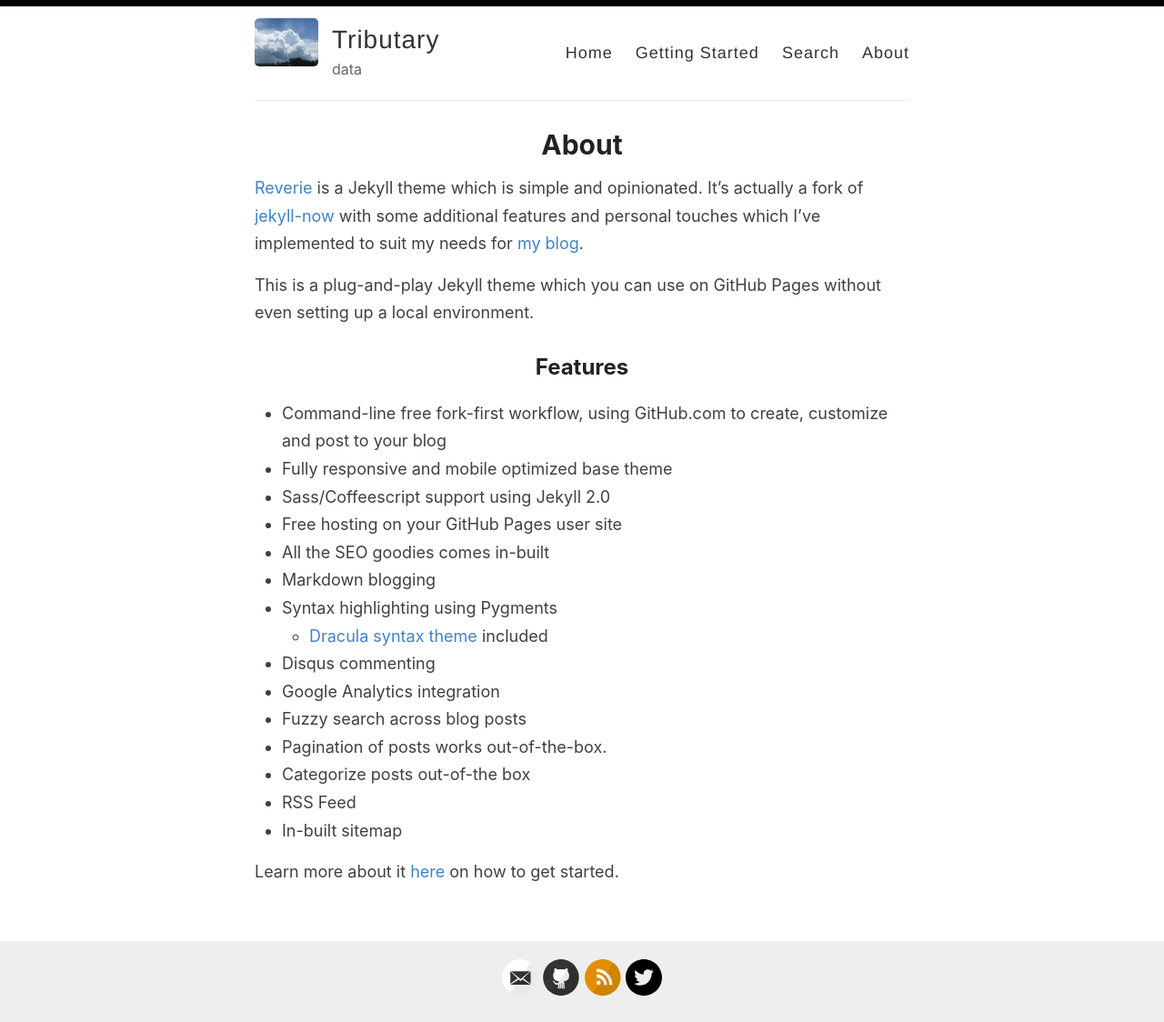
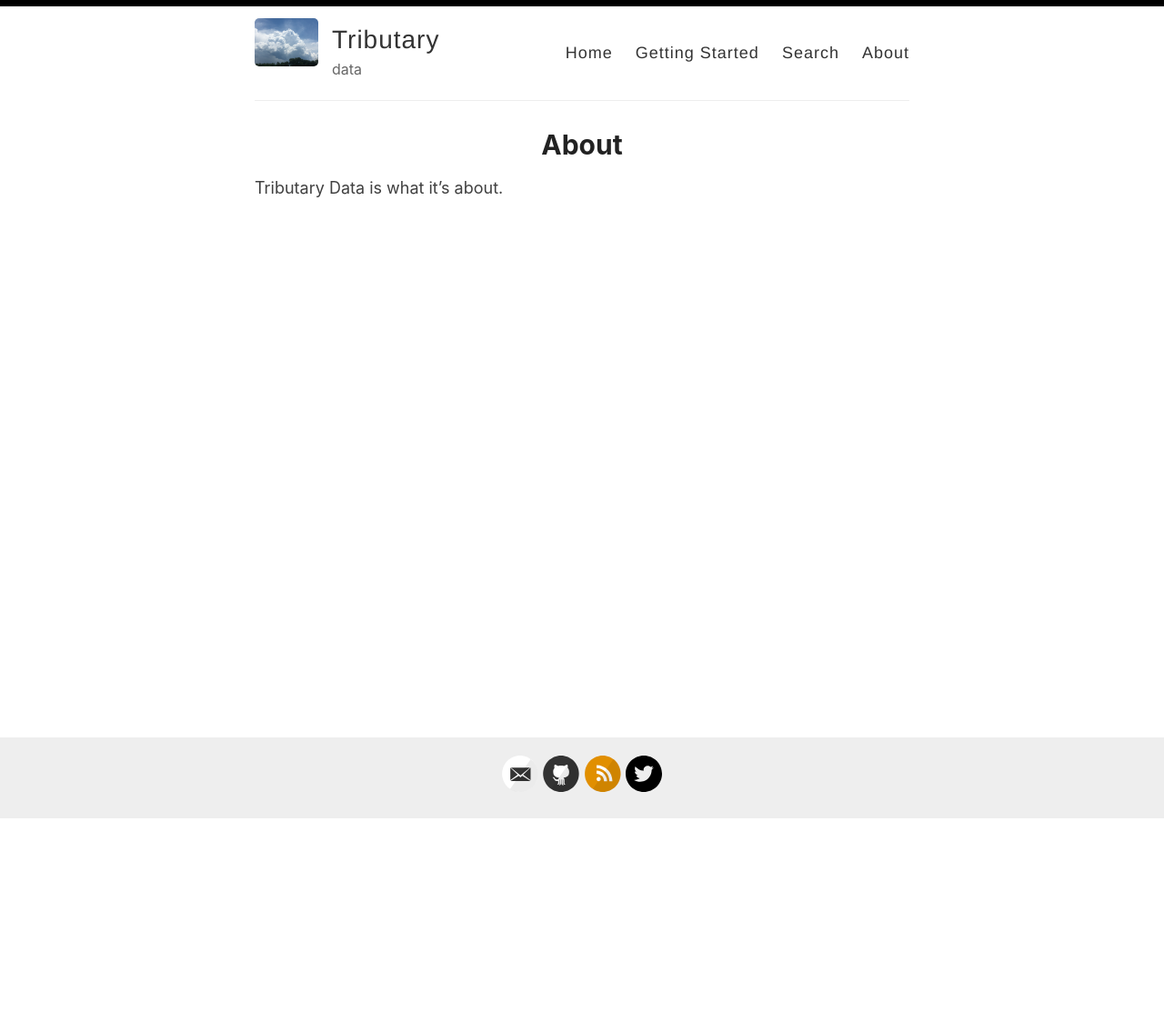
Before and after one commit to oroconnor/reverie, a Jekyll site: the page built from _pages/about.md, in a window 1280 px wide. Shown: the whole page at 91% size. Built offline with Jekyll 4.4.1, drawn with Linux system fonts in a browser that asks for light colours; after the commit the page ends 901 px from its top, so only the background shows below that.

Commit message:
Update about.md

```diff
--- a/_pages/about.md
+++ b/_pages/about.md
@@ -4,26 +4,4 @@ title: About
 permalink: /about/
 ---
 
-[Reverie](https://github.com/amitmerchant1990/reverie) is a Jekyll theme which is simple and opinionated. It's actually a fork of [jekyll-now](https://github.com/barryclark/jekyll-now) with some additional features and personal touches which I've implemented to suit my needs for [my blog](https://www.amitmerchant.com).
-
-This is a plug-and-play Jekyll theme which you can use on GitHub Pages without even setting up a local environment.
-
-## Features
-
-- Command-line free fork-first workflow, using GitHub.com to create, customize and post to your blog
-- Fully responsive and mobile optimized base theme
-- Sass/Coffeescript support using Jekyll 2.0
-- Free hosting on your GitHub Pages user site
-- All the SEO goodies comes in-built
-- Markdown blogging
-- Syntax highlighting using Pygments
-    - [Dracula syntax theme](https://draculatheme.com/) included
-- Disqus commenting
-- Google Analytics integration
-- Fuzzy search across blog posts
-- Pagination of posts works out-of-the-box.
-- Categorize posts out-of-the box
-- RSS Feed
-- In-built sitemap
-
-Learn more about it [here](https://github.com/amitmerchant1990/reverie) on how to get started.
+Tributary Data is what it's about.
```
